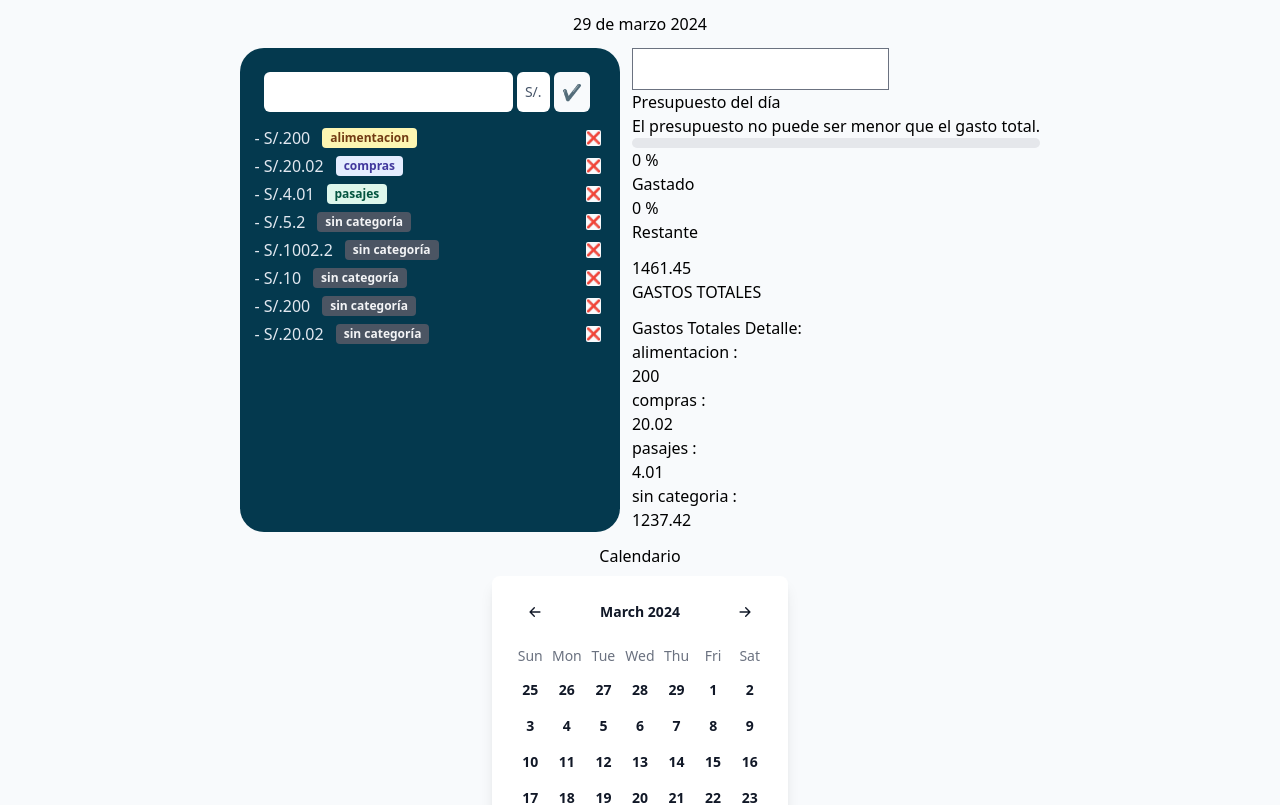
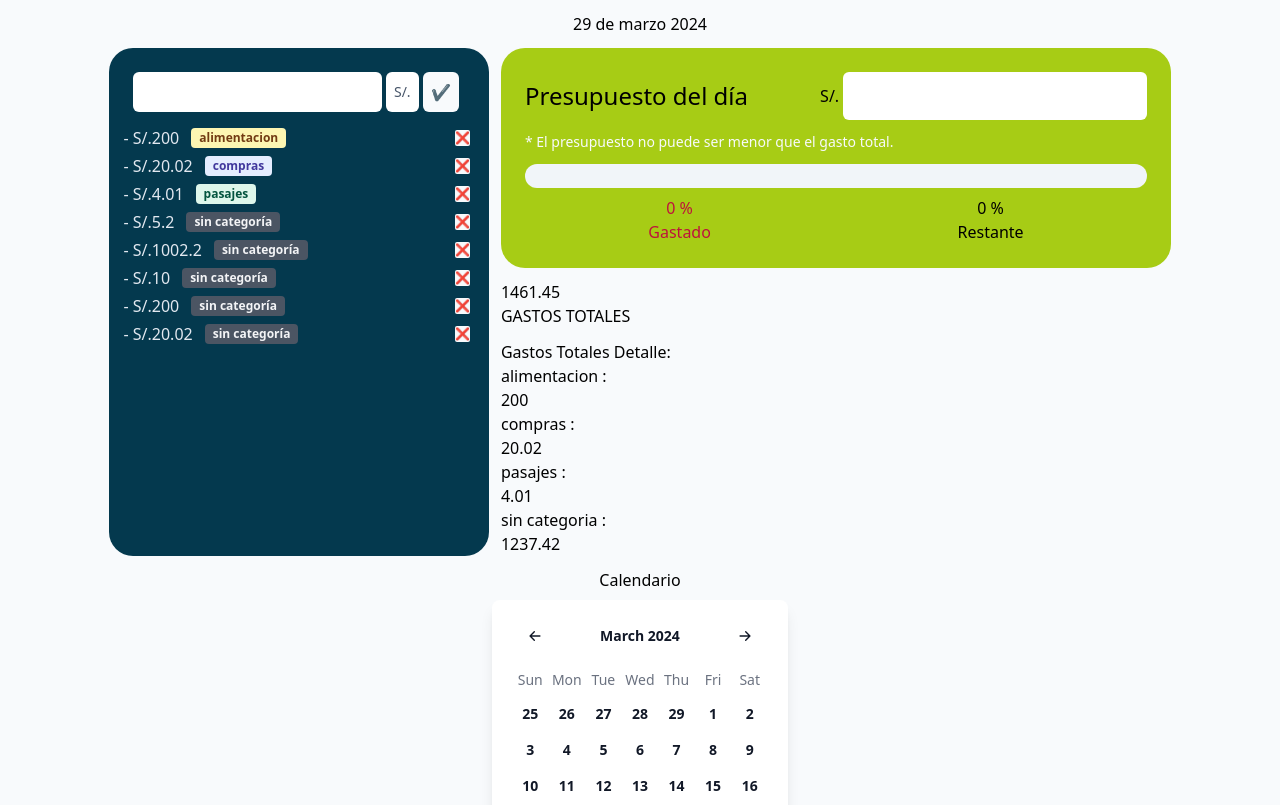
Before and after one commit to nattdev/expense-record-app, a React (Vite) app in the folder client/: page / in a window 1280 px wide. Shown: the top 805 px of the page. Built offline with nearby package versions, Linux system fonts and the light colour scheme.

Commit message:
Fix expensesPercentage current state and add tailwindcss styles

```diff
--- a/client/src/components/BudgetStatistics.jsx
+++ b/client/src/components/BudgetStatistics.jsx
@@ -20,7 +20,7 @@ function BudgetStatistics() {
         const totalAmount = expenses.reduce((total, expense) => total + expense.amount, 0);
         setTotalExpenses(totalAmount);
 
-        const expensesPercentage = Math.round((totalExpenses * 100) / currentBudget);
+        const expensesPercentage = Math.round((totalAmount * 100) / currentBudget);
         setCurrentProgress(expensesPercentage);
         setRemainingProgress(Math.round(100 - expensesPercentage));
 
@@ -41,24 +41,27 @@ function BudgetStatistics() {
     }
 
     return (
-        <div>
+        <div className="bg-[#A7CC15] p-6 rounded-3xl">
             <header>
-                <div>
-                    <input onChange={handleCurrentBadget} type="number" min={totalExpenses} step={0.01}></input>
-                    <p>Presupuesto del día</p>
+                <div className="flex items-center gap-1">
+                    <p className="font-medium text-2xl grow w-full">Presupuesto del día</p>
+                    <p className="w-fit">S/.</p>
+                    <input onChange={handleCurrentBadget} type="number" min={totalExpenses} step={0.01} className="[-moz-appearance:_textfield] [&::-webkit-inner-spin-button]:m-0 [&::-webkit-inner-spin-button]:appearance-none [&::-webkit-outer-spin-button]:m-0 [&::-webkit-outer-spin-button]:appearance-none rounded-md border-none text-center h-fit w-full text-2xl"></input>
                 </div>
-                <p>{isBudgetValid ? "" : "El presupuesto no puede ser menor que el gasto total."}</p>
+                <p className="text-slate-50 py-3 text-sm">{isBudgetValid ? "" : "* El presupuesto no puede ser menor que el gasto total."}</p>
             </header>
             <section>
                 <div>
-                    <Progress progress={currentProgress} />
-                    <div>
-                        <p>{currentProgress} %</p>
-                        <p>Gastado</p>
-                    </div>
-                    <div>
-                        <p>{remainingProgress} %</p>
-                        <p>Restante</p>
+                    <Progress progress={currentProgress} color="red" size="xl" className="bg-slate-100 rou" />
+                    <div className="flex text-center items-center w-full justify-around pt-2">
+                        <div className="text-rose-700 font-medium text-center">
+                            <p>{currentProgress} %</p>
+                            <p>Gastado</p>
+                        </div>
+                        <div className="font-medium">
+                            <p>{remainingProgress} %</p>
+                            <p>Restante</p>
+                        </div>
                     </div>
                 </div>
             </section>
```
